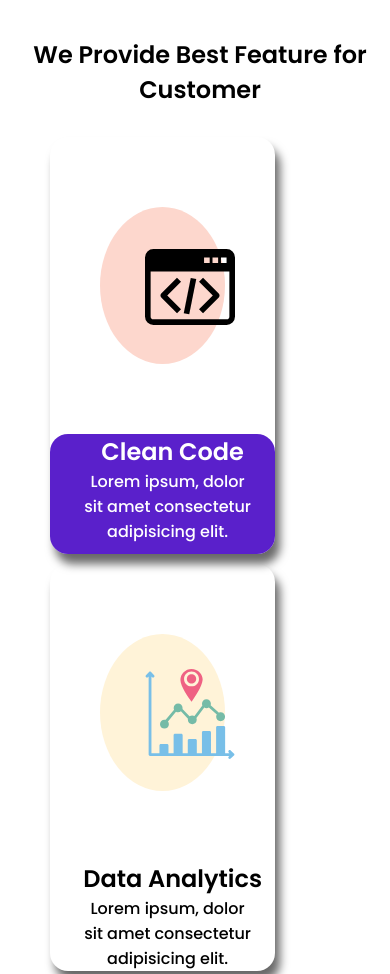
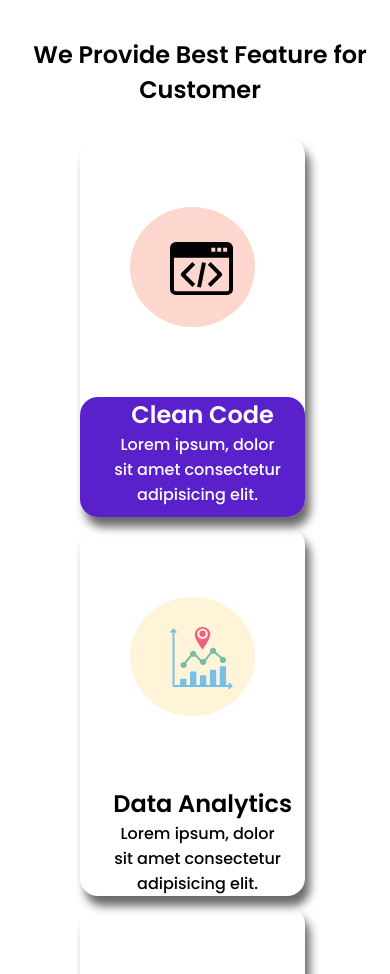
Before and after one commit to HemanthKumarK-Dev/productlandingpage, a plain HTML site: page index.html in a window 390 px wide. Shown: the part 1428-2402 px from the top of the page. Drawn offline with Linux system fonts and the light colour scheme.

Commit message:
responsive-done

```diff
--- a/css/style.css
+++ b/css/style.css
@@ -22,6 +22,8 @@ body{
 
 
 }
+
+
 .nav-list{
     display: flex;
     margin-left: 300px;
@@ -296,7 +298,7 @@ box-shadow: 5px 10px 10px rgba(105, 105, 105, 1);
 .content-description img{
     height: 30px;
     position: relative;
-    right: 230px;
+    right: 195px;
     top:43px
 }
 
@@ -316,18 +318,20 @@ box-shadow: 5px 10px 10px rgba(105, 105, 105, 1);
 }
 
 .card-data img{
-    height: 100px;
-    width: 90px;
+    height: 50%;
+    width:50%;
     padding: 1rem ;
     margin-top: 10px;
-    margin-left: 25px;
+    margin-left: 20px;
     padding: 20px;
 }
 
 
+
+
 .card{
     margin-top: 20px;
-    margin-left: 10px;
+    margin-left: 40px;
     margin-bottom: 40px;
     display: flex;
     flex-direction: column;
@@ -356,5 +360,9 @@ box-shadow: 5px 10px 10px rgba(105, 105, 105, 1);
 
 }
 
+.ic{
+    display: inline;
+}
+
 
 }
```
Also changed, not shown: index.html (+2 -0 lines).
